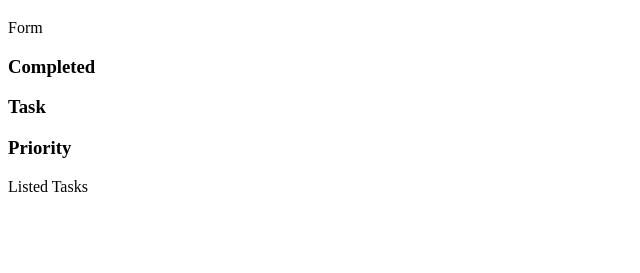
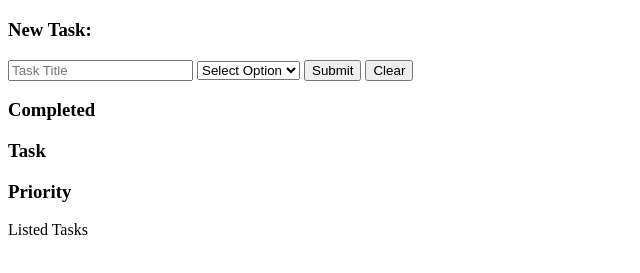
Before and after one commit to sticktyiss/f37-todo, a plain HTML site: page index.html in a window 1280 px wide. Shown: the part 61-334 px from the top of the page, without its empty margins (0-640 px from the left). Drawn offline with Linux system fonts and the light colour scheme.

Commit message:
Added form and improved html

```diff
--- a/index.html
+++ b/index.html
@@ -7,13 +7,30 @@
   <title>My To-Do</title>
 </head>
 <body>
+  <header>
     <h1>My To Do List</h1>
-  <div>Form</div>
+  </header>
+
+  <form>
+    <h3>New Task:</h3>
+    <input placeholder="Task Title">
+    <select>
+      <option selected disabled>Select Option</option>
+      <option>High</option>
+      <option>Medium</option>
+      <option>Low</option>
+    </select>
+    <button>Submit</button>
+    <button>Clear</button>
+  </form>
+
+  <section>
     <div>
       <h3>Completed</h3>
       <h3>Task</h3>
       <h3>Priority</h3>
     </div>
     <div>Listed Tasks</div>
+  </section>
 </body>
 </html>
```
Also changed, not shown: index.css (added). Lines whose indentation alone changed are shown as unchanged.
